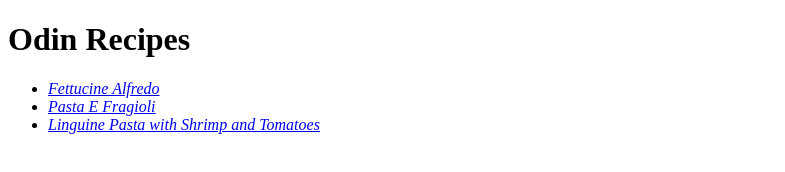
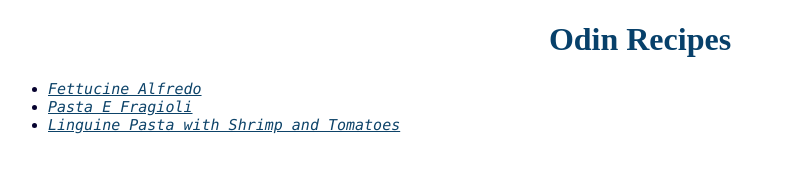
Before and after one commit to klimanovakateryna/odin_recipes, a plain HTML site: page index.html in a window 1280 px wide. Shown: the whole page, without its empty margins (0-785 px from the left). Drawn offline with Linux system fonts and the light colour scheme.

Commit message:
<Add CSS to files>

```diff
--- a/index.html
+++ b/index.html
@@ -2,13 +2,14 @@
 <html lang="en">
     <head>
         <meta charset="UTF-8">
+        <link rel="stylesheet" href="styles.css">
     </head>
     <body>
-        <h1>Odin Recipes</h1>
-        <ul>
-        <li><a href="recipes/Fettucine_Alfredo.html" target="_blank" rel="noopener noreferrer"><i>Fettucine Alfredo</i></a></li>
-        <li><a href="recipes/Pasta_E_Fragioli.html" target="blank" rel="noopener noreferrer"><i>Pasta E Fragioli</i></a></li>
-        <li><a href="recipes/Linguine_Pasta.html" target="blank" rel="noopener noreferrer"><i>Linguine Pasta with Shrimp and Tomatoes</i></a></li>
+        <h1 class="header">Odin Recipes</h1>
+        <ul class="circle">
+        <li><a href="recipes/Fettucine_Alfredo.html" target="_blank" rel="noopener noreferrer" class ="list"><i>Fettucine Alfredo</i></a></li>
+        <li><a href="recipes/Pasta_E_Fragioli.html" target="blank" rel="noopener noreferrer" class ="list"><i>Pasta E Fragioli</i></a></li>
+        <li><a href="recipes/Linguine_Pasta.html" target="blank" rel="noopener noreferrer" class ="list"><i>Linguine Pasta with Shrimp and Tomatoes</i></a></li>
         </ul>
     </body>
 </html>
--- /dev/null
+++ b/recipes/styles1.css
@@ -0,0 +1,21 @@
+h4 {
+    color:rgb(12, 95, 101);
+    font-size: 20px;
+    background-color: rgb(219, 246, 246);
+    text-align:center;
+    font-family: Monaco;
+    font-weight: 800;
+}
+
+h1 {
+    color: rgb(7, 64, 106);
+    text-align:center;
+    font-family: "Lucida Console", "Courier New", monospace;
+    font-size: 25px;
+}
+
+img {
+    display: block;
+    margin-left: auto;
+    margin-right: auto;
+}
--- /dev/null
+++ b/styles.css
@@ -0,0 +1,14 @@
+.list {
+    font-size: 15px;
+    font-family: "Monaco";
+    color: rgb(13, 67, 105);
+}
+
+.circle {
+    color: rgb(6, 2, 47);
+}
+
+.header {
+    text-align: center;
+    color:rgb(7, 64, 106)
+}
```
Also changed, not shown: recipes/Fettucine_Alfredo.html (+1 -0 lines), recipes/Linguine_Pasta.html (+1 -0 lines), recipes/Pasta_E_Fragioli.html (+1 -0 lines).
